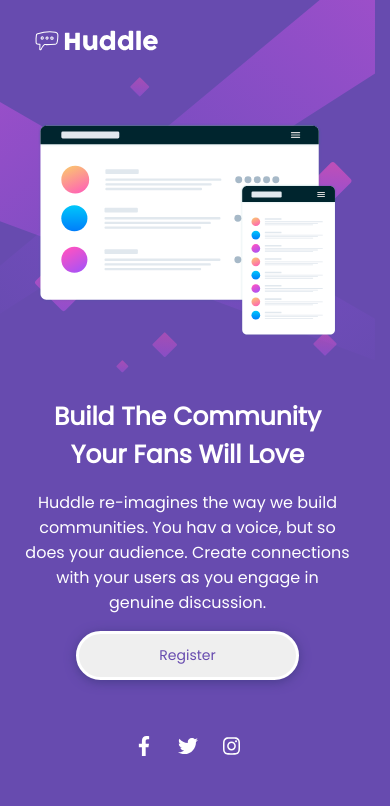
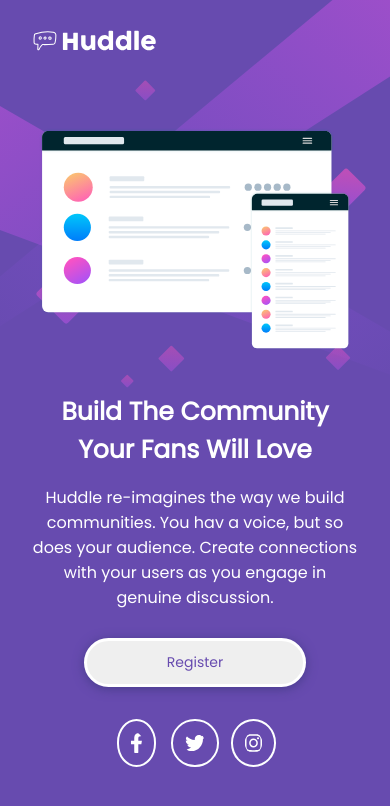
Before and after one commit to teodollo/huddle-landing-page, a plain HTML site: page index.html in a window 390 px wide. Drawn offline with Linux system fonts and the light colour scheme.

Commit message:
mobile version done

```diff
--- a/index.html
+++ b/index.html
@@ -22,9 +22,9 @@
         <button>Register</button>
         </div>
         <div class = "footer">
-            <img class = "facebook" src = "images/facebook.svg" alt = "facebook icon">
-            <img class = "twitter" src = "images/twitter.svg" alt = "twitter icon">
-            <img class = "instagram" src = "images/instagram.svg" alt = "instagram icon">
+            <a href = "http://www.facebook.com"><img class = "social" src = "images/facebook.svg" alt = "facebook icon"></a>
+            <a href = "http://www.twitter.com"><img class = "social" src = "images/twitter.svg" alt = "twitter icon"></a>
+            <a href = "http://www.instagram.com"><img class = "social" src = "images/instagram.svg" alt = "instagram icon"></a>
         </div>
 </body>
 </html>
--- a/style.css
+++ b/style.css
@@ -1,15 +1,16 @@
 *{
     border: solid hsl(257, 40%, 49%) 0px;
-    max-width: 375px;
+    max-width: 100%;
     max-height: 812px;
 }
 
 body{
     background-color: hsl(257, 40%, 49%);
     background-image: url("images/bg-mobile.svg");
+    background-size: 100%;
     background-repeat: no-repeat;
     margin: auto;
-    max-width: 375px;
+    max-width: 100%;
 }
 
 .logo{
@@ -20,16 +21,18 @@ body{
 }
 
 .mockup{
-    transform: scale(0.8);
+    max-width: 80%;
+    left: 10.1%;
     position: relative;
-    top: 27px;
+    top: 7vh;
+
 }
 
 
 .main-text{
     text-align: center;
     position: relative;
-    bottom: -40px;
+    top: 5em;
 }
 
 .main-text h1{
@@ -56,47 +59,44 @@ body{
     border-radius: 25px;
     color: hsl(257, 40%, 49%);
     padding: 11px 80px;
+    margin-top: 3%;
     text-align: center;
     box-shadow: 0px 2px 11px 0px darkslateblue;
+    outline: none;
+}
+
+.main-text button:active{
+    background-color: hsl(300, 69%, 71%);
+    border: hsl(300, 69%, 71%);
+    color: white;
+    cursor: pointer;
 }
 
 .footer{
     display: grid;
     position: relative;
-    max-width: 35%;
-    top: 6em;
+    max-width: 45%;
+    top: 7em;
     grid-template-columns: 1fr 1fr 1fr;
     margin-left: auto;
     margin-right: auto;
     text-align:center;
 }
 
-.facebook{
-  /*transform: scale(0.035);*/
+.social{
   max-width: 20px;
   max-height: 20px;
   margin-left: auto;
   margin-right: auto;
+  border: solid 2px;
+  outline: none;
+  border-radius: 50%;
+  padding: 20%;
+  margin-bottom: 20px;
   filter: invert(100%) sepia(0%) saturate(1%) hue-rotate(100deg) brightness(107%) contrast(101%);
 }
 
-.twitter{
-  /*transform: scale(0.035);*/
-  margin-left: auto;
-  margin-right: auto;
-  max-width: 20px;
-  max-height: 20px;
-
-  filter: invert(100%) sepia(0%) saturate(1%) hue-rotate(100deg) brightness(107%) contrast(101%);
-}
-
-.instagram{
-  /*transform: scale(0.035);*/
-  margin-left: auto;
-  margin-right: auto;
-  max-width: 20px;
-  max-height: 20px;
-
-  filter: invert(100%) sepia(0%) saturate(1%) hue-rotate(100deg) brightness(107%) contrast(101%);
+.social:active {
+  filter: invert(79%) sepia(71%) saturate(3135%) hue-rotate(233deg) brightness(97%) contrast(88%);
 
 }
```
